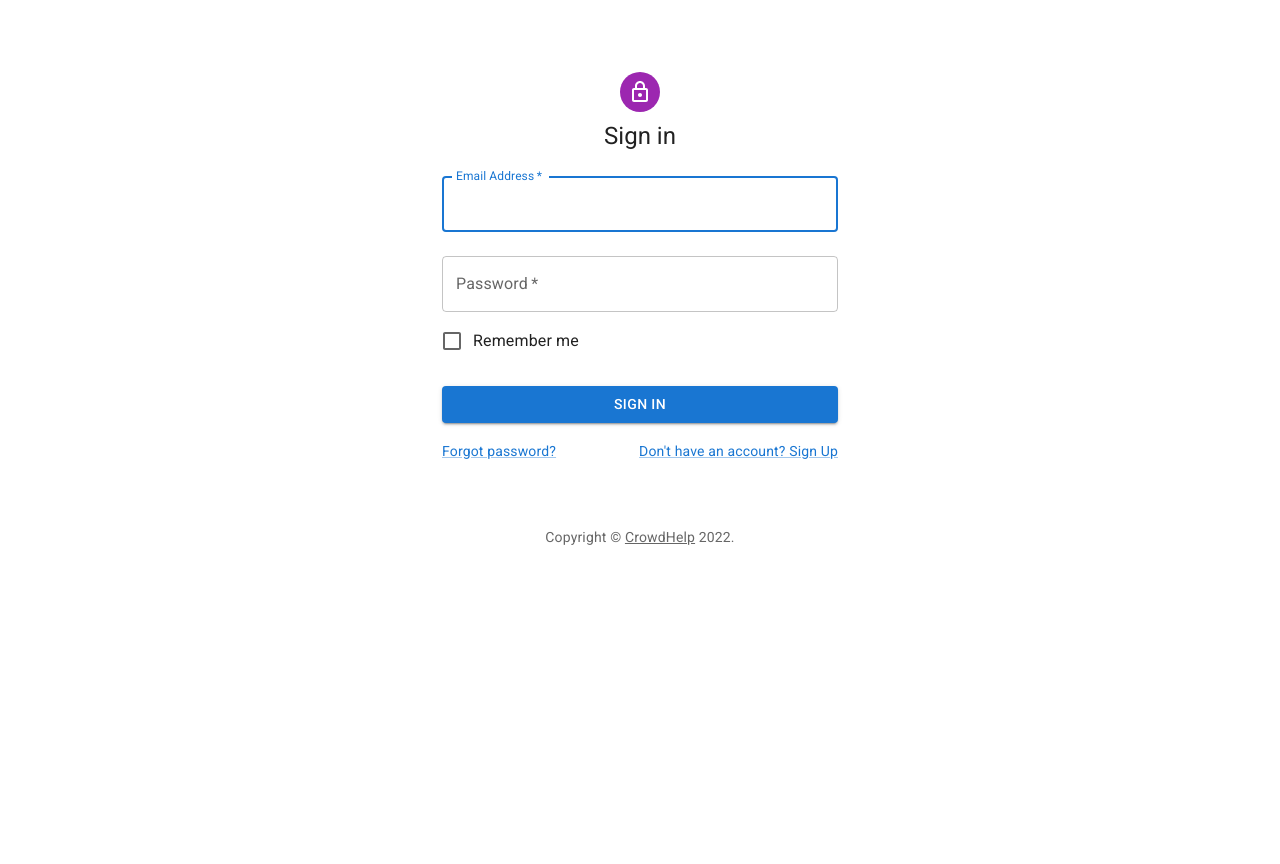
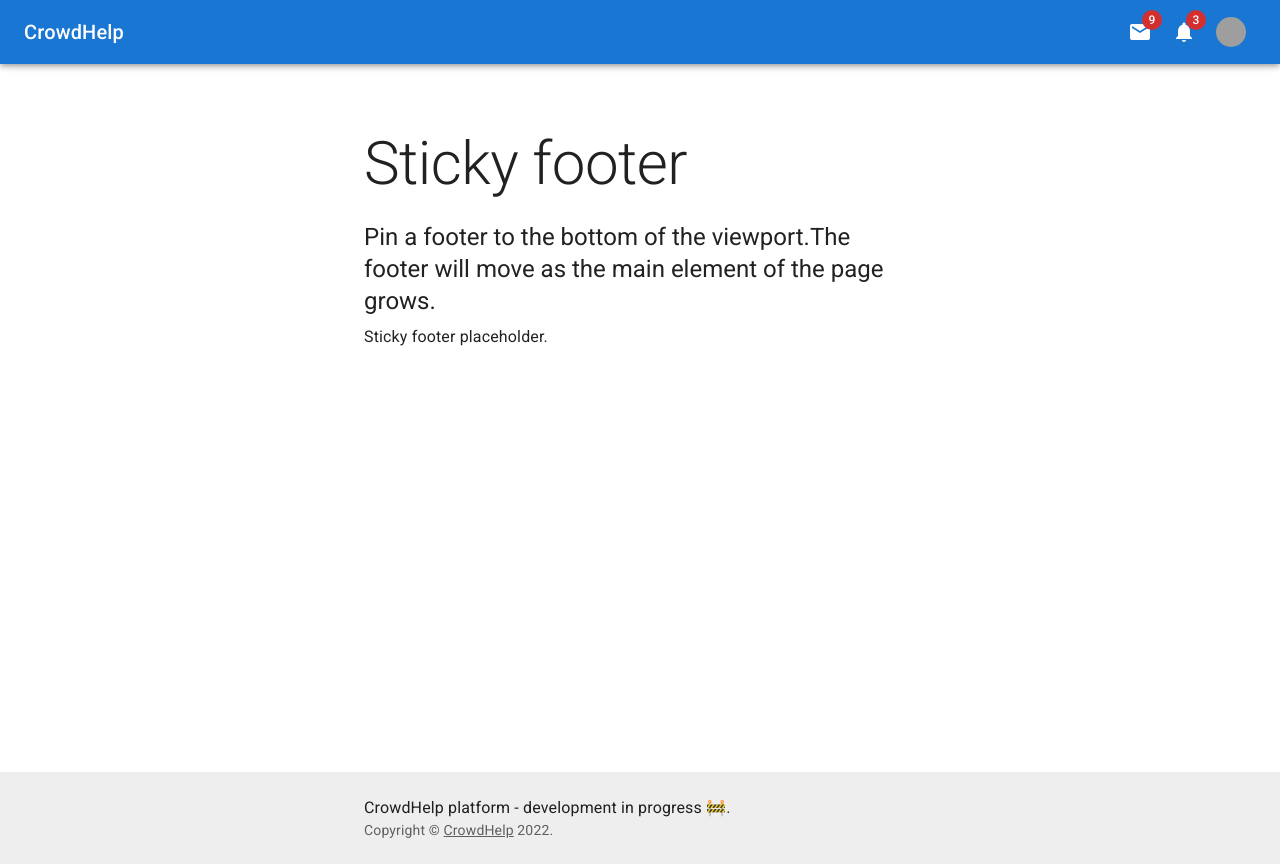
Before and after one commit to Balaji-Ganesh/CrowdHelp-Blockchain-based-crowdfunding-platform, a React (Vite) app: page / in a window 1280 px wide. Before the commit the page ends 800 px from the top, so only its background shows below. Built offline with nearby package versions, Linux system fonts and the light colour scheme; grey boxes are pictures that could not be loaded.

Commit message:
:lipstick: #3 Added Footer
From muiv5 templates

```diff
--- a/src/App.jsx
+++ b/src/App.jsx
@@ -14,7 +14,7 @@ import HomePage from "./pages/HomePage";
 function App() {
   return (
     <Box className="App">
-      <SignIn />
+      <HomePage />
     </Box>
   );
 }
--- /dev/null
+++ b/src/components/Copyright.jsx
@@ -0,0 +1,15 @@
+import { Link, Typography } from "@mui/material";
+function Copyright() {
+  return (
+    <Typography variant="body2" color="text.secondary">
+      {"Copyright © "}
+      <Link color="inherit" href="#">
+        CrowdHelp
+      </Link>{" "}
+      {new Date().getFullYear()}
+      {"."}
+    </Typography>
+  );
+}
+
+export default Copyright;
--- a/src/components/Footer.jsx
+++ b/src/components/Footer.jsx
@@ -1,7 +1,49 @@
-import React from "react";
+import * as React from "react";
+import CssBaseline from "@mui/material/CssBaseline";
+import Box from "@mui/material/Box";
+import Typography from "@mui/material/Typography";
+import Container from "@mui/material/Container";
+import Copyright from "./Copyright";
 
-function Footer() {
-  return <div>Footer</div>;
+export default function Footer() {
+  return (
+    <Box
+      sx={{
+        display: "flex",
+        flexDirection: "column",
+        minHeight: "100vh",
+      }}
+    >
+      <CssBaseline />
+      <Container component="main" sx={{ mt: 8, mb: 2 }} maxWidth="sm">
+        <Typography variant="h2" component="h1" gutterBottom>
+          Sticky footer
+        </Typography>
+        <Typography variant="h5" component="h2" gutterBottom>
+          {"Pin a footer to the bottom of the viewport."}
+          {"The footer will move as the main element of the page grows."}
+        </Typography>
+        <Typography variant="body1">Sticky footer placeholder.</Typography>
+      </Container>
+      <Box
+        component="footer"
+        sx={{
+          py: 3,
+          px: 2,
+          mt: "auto",
+          backgroundColor: (theme) =>
+            theme.palette.mode === "light"
+              ? theme.palette.grey[200]
+              : theme.palette.grey[800],
+        }}
+      >
+        <Container maxWidth="sm">
+          <Typography variant="body1">
+            CrowdHelp platform - development in progress 🚧.
+          </Typography>
+          <Copyright />
+        </Container>
+      </Box>
+    </Box>
+  );
 }
-
-export default Footer;
--- a/src/pages/HomePage.jsx
+++ b/src/pages/HomePage.jsx
@@ -5,15 +5,13 @@ import React from "react";
 import { Stack } from "@mui/system";
 import { Box } from "@mui/material";
 import NavBar from "../components/NavBar";
-import Footer from "../components/NavBar";
+import Footer from "../components/Footer";
 
 function HomePage() {
   return (
     <Box className="App">
       <NavBar />
-      <Stack direction="row" spacing={2}>
-
-      </Stack>
+      <Stack direction="row" spacing={2}></Stack>
       <Footer />
     </Box>
   );
```
